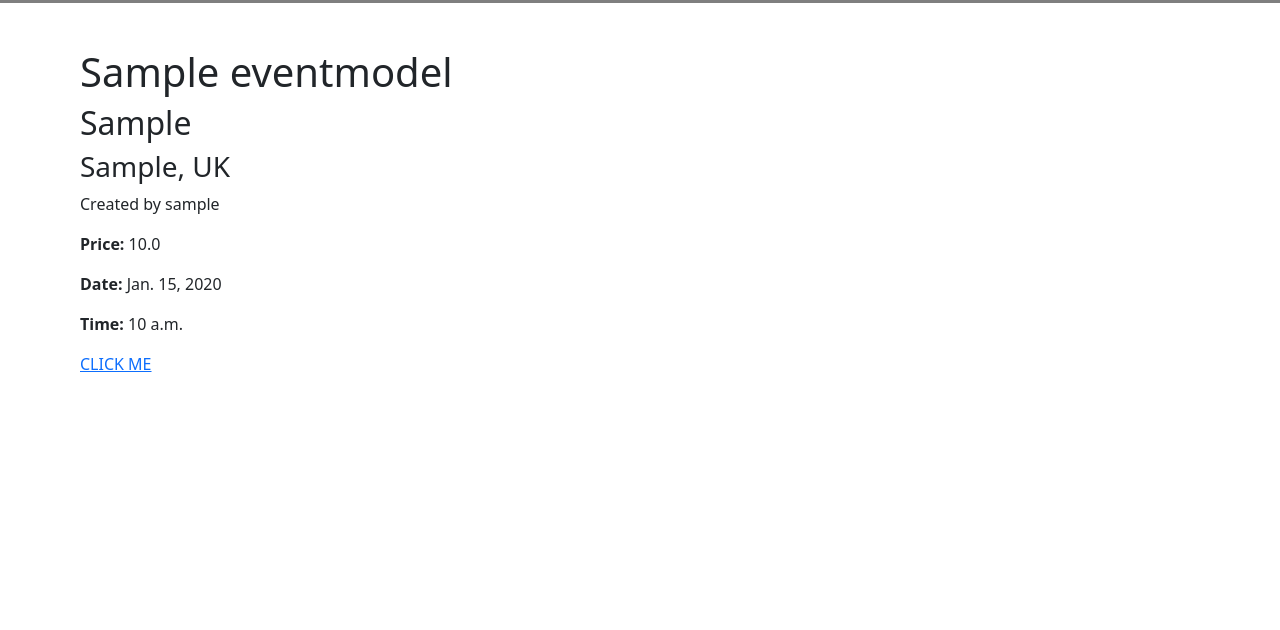
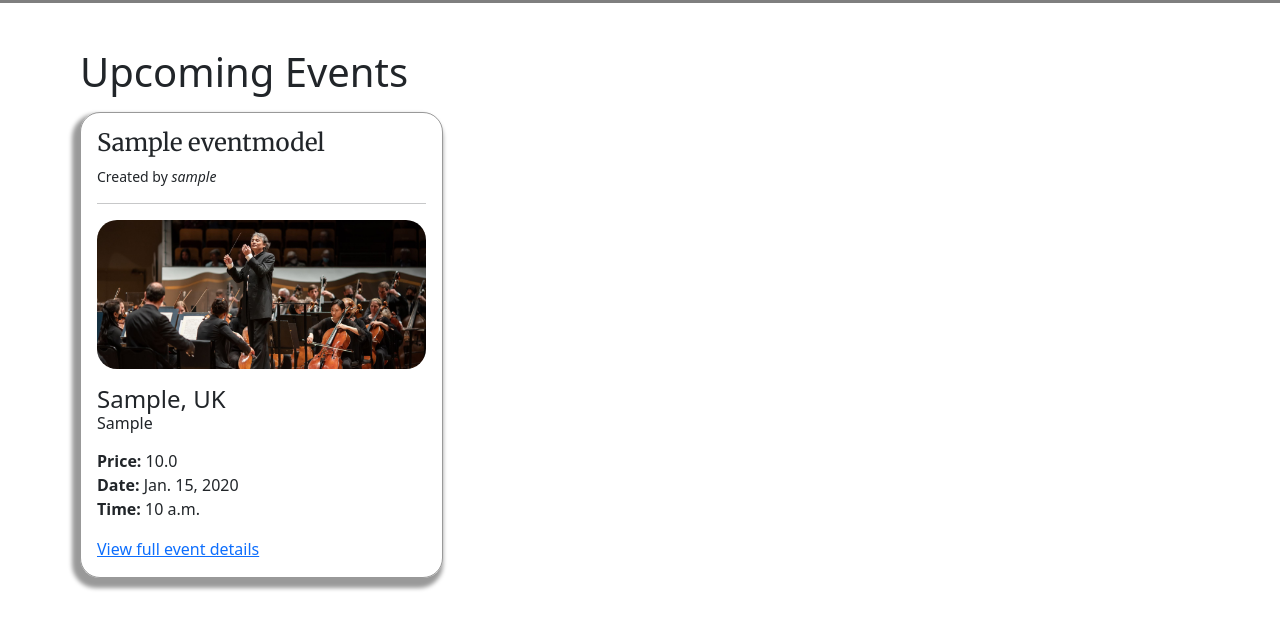
Before and after one commit to doctypeKieran/ci-capstone-project, a Django app: page / in a window 1280 px wide. Shown: the part 96-726 px from the top of the page. Run offline with Django 4.2, Linux system fonts and the light colour scheme; tables that the repository leaves empty hold one stand-in row (values such as "Sample post").

Commit message:
Update HTML for grid layout, add classes for CSS styling

```diff
--- a/events/templates/events/index.html
+++ b/events/templates/events/index.html
@@ -1,21 +1,30 @@
 {% extends 'base.html' %}
+{% load static %}
 
 {% block title %}Events{% endblock %}
 
 {% block content %}
+<h1 class="page-title">Upcoming Events</h1>
+<div class="events-grid">
     <!-- For every event in the events, show only the fir -->
     {% for event in events|slice:":6" %}
 
-<div>
-    <h1>{{ event.title }}</h1>
-    <h2>{{ event.teaser }}</h2>
-    <h3>{{ event.city }}, UK</h3>
-    <p>Created by {{ event.creator }}</p>
+    <div class="event-container">
+        <h1 class="event-title">{{ event.title }}</h1>
+        <p class="event-created-by">Created by <span class="user">{{ event.creator }}</span></p>
+        <hr>
+        <!-- Image from Cloudinary goes here -->
+        <img src="{% static 'images/placeholder.webp' %}" alt="">
+        <h3 class="event-location">{{ event.city }}, UK</h3>
+        <h2 class="event-teaser">{{ event.teaser }}</h2>
+        <div class="event-info-container">
             <p><strong>Price: </strong>{{ event.ticket_price }}</p>
             <p><strong>Date: </strong>{{ event.event_date }}</p>
             <p><strong>Time: </strong>{{ event.event_time }}</p>
-    <a href="{% url 'event_detail' event.id %}">CLICK ME</a>
+        </div>
+        <a href="{% url 'event_detail' event.id %}">View full event details</a>
     </div>
 
     {% endfor %}
+</div>
 {% endblock %}
```
Lines whose indentation alone changed are shown as unchanged.
